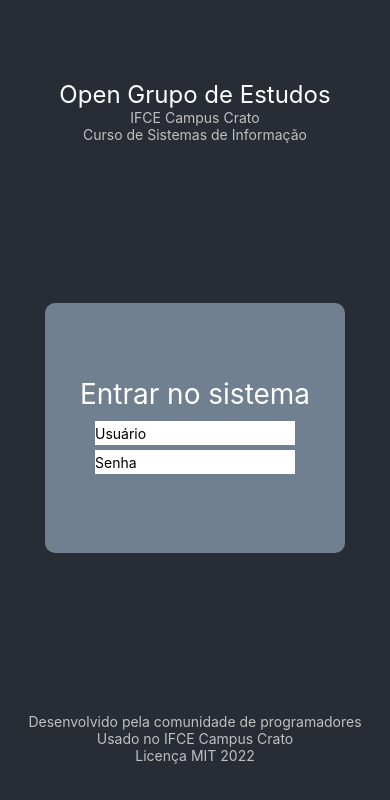
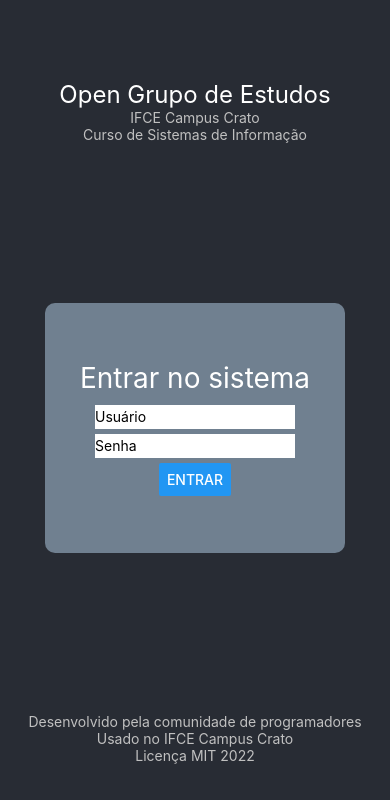
Before and after one commit to harleymacedo/open-grupos-estudo-frontend-mobile, a React Native app: screen / in a window 390 px wide. Shown: the top 800 px of the page. Built offline with nearby package versions, Linux system fonts and the light colour scheme.

Commit message:
Funão de entrar no sistema com Botão

```diff
--- a/src/screens/Login.js
+++ b/src/screens/Login.js
@@ -1,11 +1,17 @@
-import { Text, View, TextInput, StyleSheet } from 'react-native';
+import { Text, View, TextInput, StyleSheet, Button } from 'react-native';
 
 const Login = () => {
+
+    const entrarNoSistema = () => {
+        console.log("Entrando no sistema!");
+    }
+
     return (
         <View style={styles.container}>
             <Text style={styles.texto1}>Entrar no sistema</Text>
             <TextInput style={styles.input} placeholder='Usuário' />
             <TextInput style={styles.input} placeholder='Senha' />
+            <Button title="Entrar" onPress={entrarNoSistema} />
         </View>
     )
 }
```
